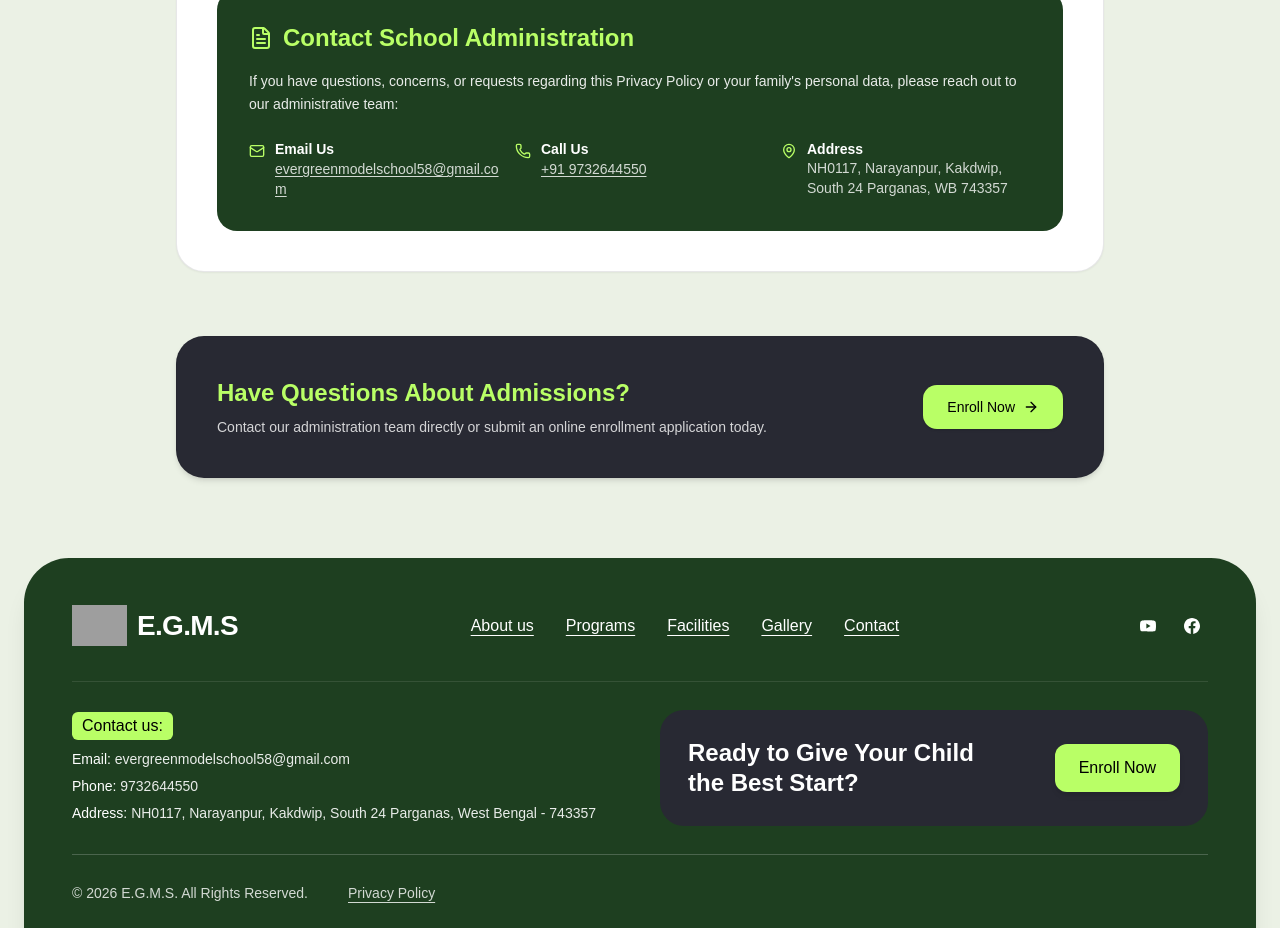
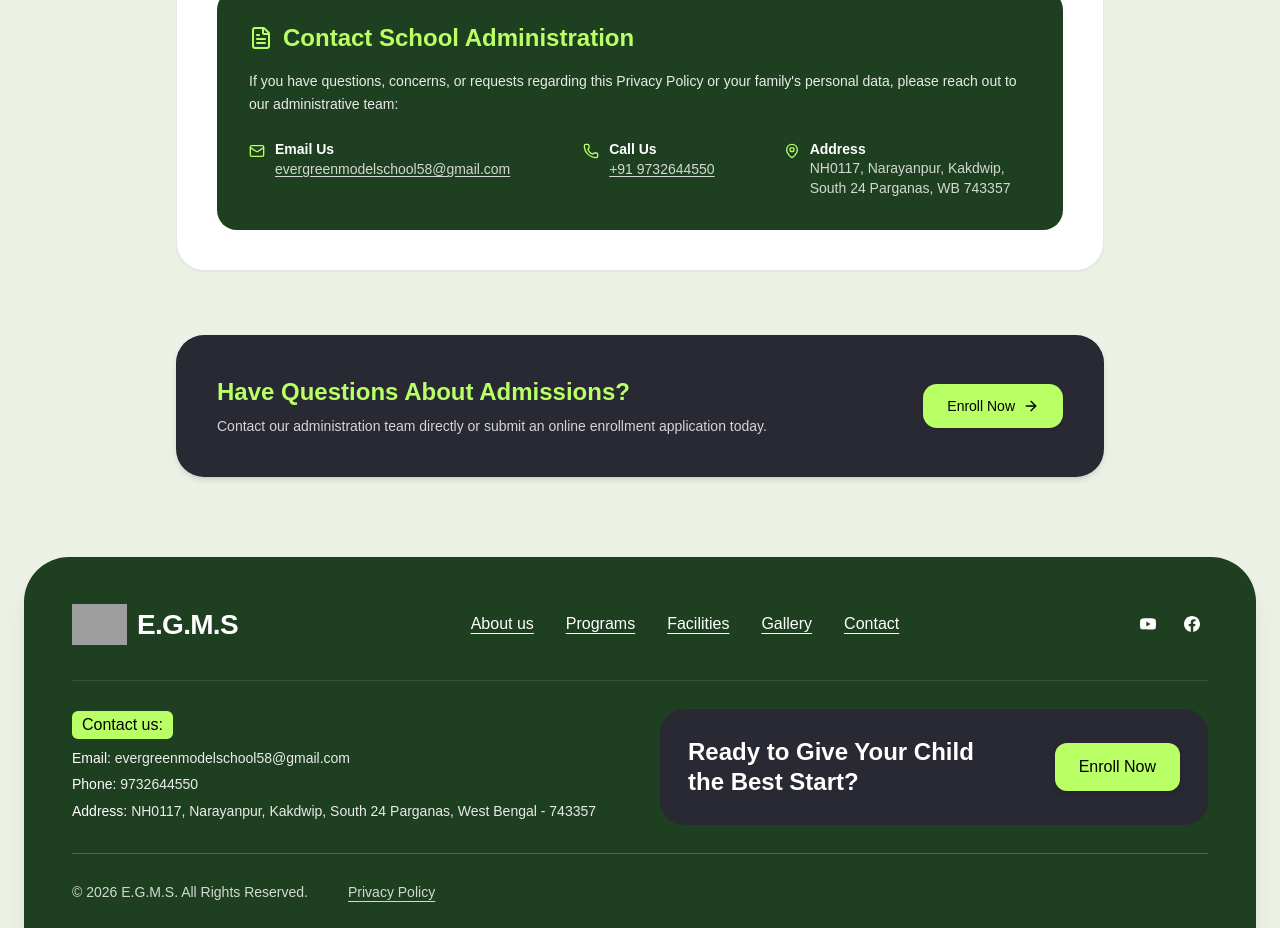
Before and after one commit to flameboy-dev/EGMS, a React (Vite) app in the folder frontend/: page /privacy in a window 1280 px wide. Shown: the part 2060-2988 px from the top of the page. Built offline with nearby package versions, Linux system fonts and the light colour scheme; no server answers; grey boxes are pictures that could not be loaded.

Commit message:
style(privacy): adjust Contact Administration box column proportions

```diff
--- a/frontend/src/landing_page/privacy/PrivacyPage.jsx
+++ b/frontend/src/landing_page/privacy/PrivacyPage.jsx
@@ -251,34 +251,34 @@ function PrivacyPage() {
                 If you have questions, concerns, or requests regarding this Privacy Policy or your family's personal data, please reach out to our administrative team:
               </p>
 
-              <div className="grid grid-cols-1 gap-4 sm:grid-cols-3 pt-2 font-poppins text-xs sm:text-sm">
-                <div className="flex items-start gap-2.5">
+              <div className="grid grid-cols-1 gap-5 sm:grid-cols-12 pt-2 font-poppins text-xs sm:text-sm">
+                <div className="flex items-start gap-2.5 sm:col-span-5">
                   <Mail className="h-4 w-4 text-[#B9FF66] shrink-0 mt-1" />
                   <div>
                     <span className="font-semibold text-white block">Email Us</span>
                     <a
                       href="mailto:evergreenmodelschool58@gmail.com"
-                      className="text-white/80 hover:text-[#B9FF66] underline underline-offset-2 break-all"
+                      className="text-white/80 hover:text-[#B9FF66] underline underline-offset-2 break-all sm:break-normal"
                     >
                       evergreenmodelschool58@gmail.com
                     </a>
                   </div>
                 </div>
 
-                <div className="flex items-start gap-2.5">
+                <div className="flex items-start gap-2.5 sm:col-span-3">
                   <Phone className="h-4 w-4 text-[#B9FF66] shrink-0 mt-1" />
                   <div>
                     <span className="font-semibold text-white block">Call Us</span>
                     <a
                       href="tel:9732644550"
-                      className="text-white/80 hover:text-[#B9FF66] underline underline-offset-2"
+                      className="text-white/80 hover:text-[#B9FF66] underline underline-offset-2 whitespace-nowrap"
                     >
                       +91 9732644550
                     </a>
                   </div>
                 </div>
 
-                <div className="flex items-start gap-2.5">
+                <div className="flex items-start gap-2.5 sm:col-span-4">
                   <MapPin className="h-4 w-4 text-[#B9FF66] shrink-0 mt-1" />
                   <div>
                     <span className="font-semibold text-white block">Address</span>
```
